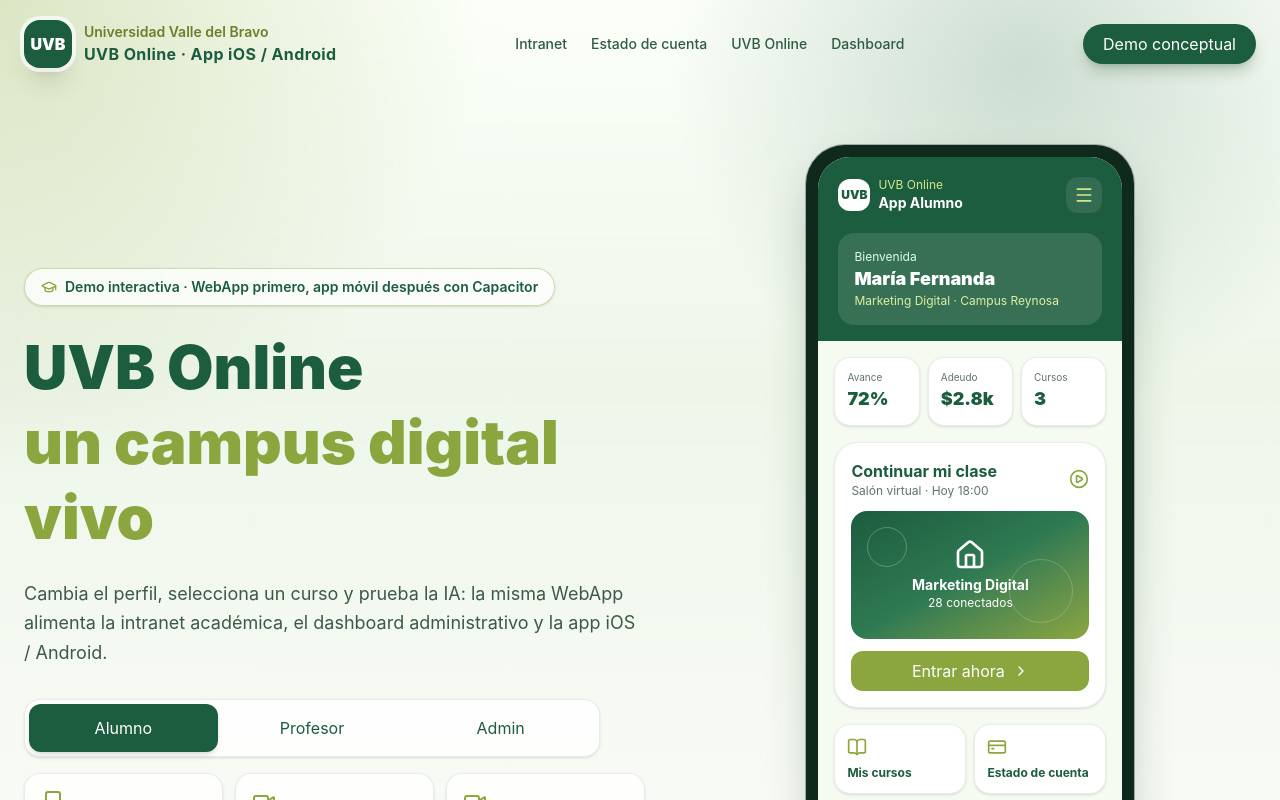
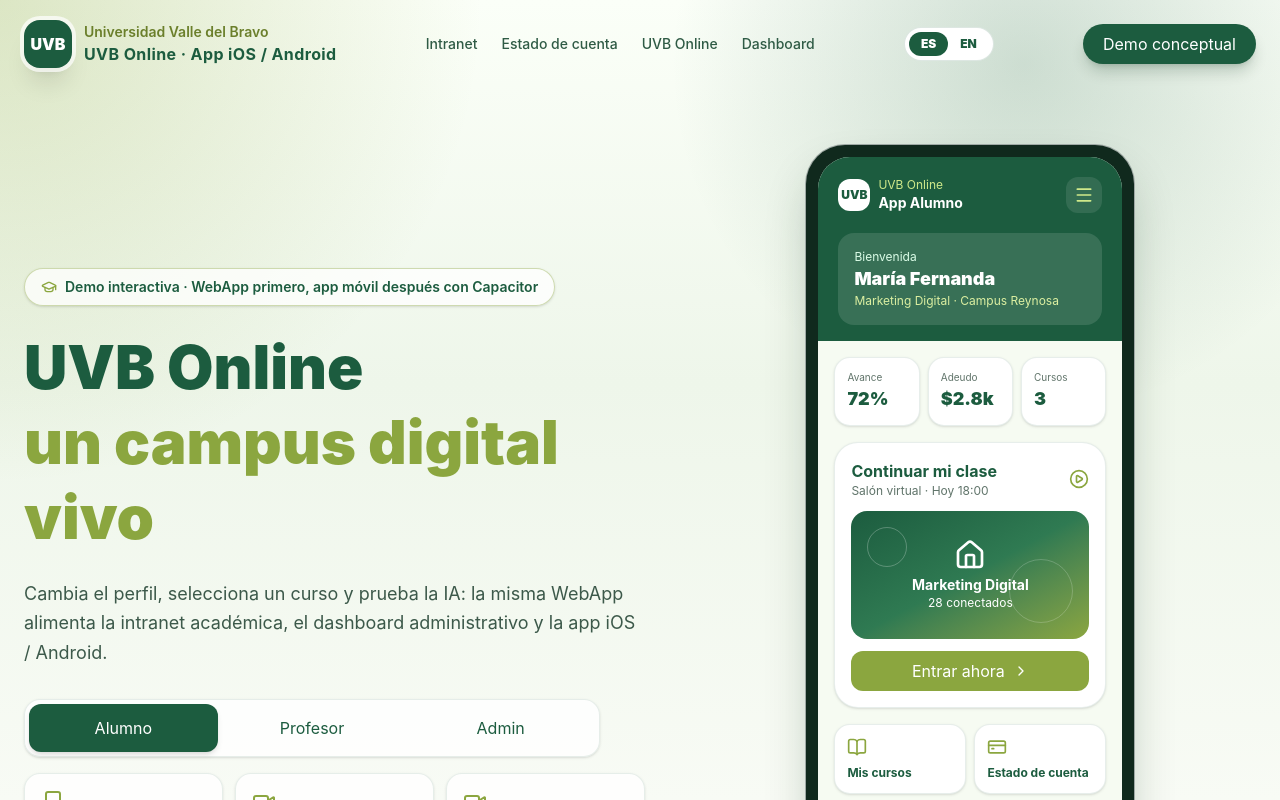
Before and after one commit to o7digital/uvb-online, a React (Vite) app: page / in a window 1280 px wide. Shown: the top 800 px of the page. Built offline with nearby package versions, Linux system fonts and the light colour scheme.

Commit message:
Add ES EN language switch

```diff
--- a/src/components/UVBOnlineAppDemo.jsx
+++ b/src/components/UVBOnlineAppDemo.jsx
@@ -28,6 +28,64 @@ import {
 } from "lucide-react";
 
 const navItems = ["Intranet", "Estado de cuenta", "UVB Online", "Dashboard"];
+
+const translations = {
+  en: {
+    "Estado de cuenta": "Account status",
+    "Demo conceptual": "Concept demo",
+    "Universidad Valle del Bravo": "Universidad Valle del Bravo",
+    "Demo interactiva · WebApp primero, app móvil después con Capacitor": "Interactive demo · WebApp first, mobile app later with Capacitor",
+    "un campus digital vivo": "a live digital campus",
+    "Cambia el perfil, selecciona un curso y prueba la IA: la misma WebApp alimenta la intranet académica, el dashboard administrativo y la app iOS / Android.": "Switch profiles, select a course and test the AI: the same WebApp powers the academic intranet, admin dashboard and iOS / Android app.",
+    Alumno: "Student",
+    Profesor: "Teacher",
+    Admin: "Admin",
+    "App Alumno": "Student App",
+    "App Profesor": "Teacher App",
+    "App Admin": "Admin App",
+    Bienvenida: "Welcome",
+    Avance: "Progress",
+    Adeudo: "Balance",
+    Cursos: "Courses",
+    Grupos: "Groups",
+    Tareas: "Tasks",
+    Alertas: "Alerts",
+    Alumnos: "Students",
+    Prospectos: "Prospects",
+    "Continuar mi clase": "Continue my class",
+    "Grupo en vivo": "Live group",
+    "Pulso operativo": "Operational pulse",
+    "Entrar ahora": "Enter now",
+    "Abrir aula": "Open classroom",
+    "Ver tablero": "Open dashboard",
+    "Mis cursos": "My courses",
+    Calendario: "Calendar",
+    Profesores: "Teachers",
+    "Módulo activo": "Active module",
+    "Admin WebApp": "Admin WebApp",
+    "Cursos y avance": "Courses and progress",
+    "Selecciona un curso para actualizar la app móvil.": "Select a course to update the mobile app.",
+    "físico + online": "physical + online",
+    "IA Académica": "Academic AI",
+    "Simulación Hugging Face": "Hugging Face simulation",
+    Caso: "Case",
+    "Solicitar CFDI": "Request CFDI",
+    "Módulos del MVP": "MVP modules",
+    "No es solo una app: es una plataforma operativa": "It is not just an app: it is an operating platform",
+    "Toca un módulo para verlo reflejado en el teléfono y entender cómo la WebApp conecta alumnos, profesores y administración.": "Tap a module to see it reflected on the phone and understand how the WebApp connects students, teachers and administration.",
+    "Módulo seleccionado": "Selected module",
+    "Impacto demo": "Demo impact",
+    "Base escalable": "Scalable base",
+    "Admin real": "Real admin",
+    "Cursos digitales con videos, salones virtuales, materiales descargables, seguimiento de avance y apoyo de HeyGen para contenidos introductorios.": "Digital courses with videos, virtual classrooms, downloadable materials, progress tracking and HeyGen support for introductory content.",
+    "Alta de alumnos, profesores, perfiles, fotografías, documentos, cursos, materias, calendario, contratos y parametrización básica.": "Student, teacher, profile, photo, document, course, subject, calendar, contract and basic settings management.",
+    "Astro, React, GitHub, Vercel, Supabase, Hugging Face y Capacitor para reducir costo sin perder arquitectura moderna.": "Astro, React, GitHub, Vercel, Supabase, Hugging Face and Capacitor to reduce cost without losing a modern architecture.",
+  },
+};
+
+function tr(text, lang) {
+  return translations[lang]?.[text] ?? text;
+}
 
 const personas = {
   alumno: {
@@ -154,7 +212,7 @@ const modules = [
   { icon: Smartphone, title: "App iOS / Android", text: "WebApp convertida en app móvil mediante Capacitor con navegación optimizada.", metric: "Base WebApp" },
 ];
 
-function PhonePreview({ persona, selectedCourse, activeModule }) {
+function PhonePreview({ persona, selectedCourse, activeModule, lang }) {
   const data = personas[persona];
   const AccentIcon = persona === "admin" ? UserRoundCog : persona === "profesor" ? GraduationCap : Home;
 
@@ -167,7 +225,7 @@ function PhonePreview({ persona, selectedCourse, activeModule }) {
               <div className="flex h-8 w-8 items-center justify-center rounded-xl bg-white text-xs font-black text-[#1c5c3f]">UVB</div>
               <div>
                 <div className="text-xs text-[#cfe98a]">UVB Online</div>
-                <div className="text-sm font-bold">App {data.label}</div>
+                <div className="text-sm font-bold">{tr(`App ${data.label}`, lang)}</div>
               </div>
             </div>
             <div className="flex h-9 w-9 items-center justify-center rounded-xl bg-white/10">
@@ -184,7 +242,7 @@ function PhonePreview({ persona, selectedCourse, activeModule }) {
               transition={{ duration: 0.22 }}
               className="rounded-2xl bg-white/12 p-4"
             >
-              <div className="text-xs text-green-100">Bienvenida</div>
+              <div className="text-xs text-green-100">{tr("Bienvenida", lang)}</div>
               <div className="text-lg font-black">{data.name}</div>
               <div className="text-xs text-[#dcefa1]">{data.role} · {data.campus}</div>
             </motion.div>
@@ -195,7 +253,7 @@ function PhonePreview({ persona, selectedCourse, activeModule }) {
           <div className="grid grid-cols-3 gap-2">
             {data.stats.map(([label, value]) => (
               <div key={label} className="rounded-2xl border border-[#1c5c3f]/10 bg-white p-3 shadow-sm">
-                <div className="text-[10px] text-[#60746a]">{label}</div>
+                <div className="text-[10px] text-[#60746a]">{tr(label, lang)}</div>
                 <div className="text-lg font-black text-[#1c5c3f]">{value}</div>
               </div>
             ))}
@@ -204,7 +262,7 @@ function PhonePreview({ persona, selectedCourse, activeModule }) {
           <motion.div layout className="rounded-3xl border border-[#1c5c3f]/10 bg-white p-4 shadow-sm">
             <div className="mb-3 flex items-center justify-between">
               <div>
-                <div className="font-bold text-[#1c5c3f]">{data.greeting}</div>
+                <div className="font-bold text-[#1c5c3f]">{tr(data.greeting, lang)}</div>
                 <div className="text-xs text-[#60746a]">{data.focus}</div>
               </div>
               <PlayCircle className="h-5 w-5 text-[#8ba63f]" />
@@ -219,7 +277,7 @@ function PhonePreview({ persona, selectedCourse, activeModule }) {
               </div>
             </div>
             <button className="mt-3 flex w-full items-center justify-center gap-2 rounded-xl bg-[#8ba63f] py-2 text-sm font-bold text-white">
-              {data.action}
+              {tr(data.action, lang)}
               <ChevronRight className="h-4 w-4" />
             </button>
           </motion.div>
@@ -228,7 +286,7 @@ function PhonePreview({ persona, selectedCourse, activeModule }) {
             {quickActions.map(({ icon: Icon, label }) => (
               <div key={label} className="rounded-2xl border border-[#1c5c3f]/10 bg-white p-3 shadow-sm">
                 <Icon className="mb-2 h-5 w-5 text-[#8ba63f]" />
-                <div className="text-xs font-bold text-[#1c5c3f]">{label}</div>
+                <div className="text-xs font-bold text-[#1c5c3f]">{tr(label, lang)}</div>
               </div>
             ))}
           </div>
@@ -236,7 +294,7 @@ function PhonePreview({ persona, selectedCourse, activeModule }) {
           <div className="rounded-2xl border border-[#8ba63f]/20 bg-[#eef6ea] p-3">
             <div className="flex items-center gap-2 text-xs font-black text-[#1c5c3f]">
               <Sparkles className="h-4 w-4 text-[#8ba63f]" />
-              Módulo activo
+              {tr("Módulo activo", lang)}
             </div>
             <div className="mt-1 text-sm font-bold text-[#1c5c3f]">{activeModule.title}</div>
             <div className="text-xs text-[#60746a]">{activeModule.metric}</div>
@@ -247,7 +305,7 @@ function PhonePreview({ persona, selectedCourse, activeModule }) {
   );
 }
 
-function AdminDashboard({ selectedCourseIndex, setSelectedCourseIndex, activePrompt, setActivePrompt }) {
+function AdminDashboard({ selectedCourseIndex, setSelectedCourseIndex, activePrompt, setActivePrompt, lang }) {
   const selectedCourse = courses[selectedCourseIndex];
   const prompt = aiPrompts[activePrompt];
 
@@ -255,7 +313,7 @@ function AdminDashboard({ selectedCourseIndex, setSelectedCourseIndex, activePro
     <div className="overflow-hidden rounded-[2rem] border border-[#1c5c3f]/10 bg-white/90 shadow-2xl shadow-green-950/10">
       <div className="flex items-center justify-between bg-[#1c5c3f] px-6 py-4 text-white">
         <div>
-          <div className="text-xs font-semibold text-[#cfe98a]">Admin WebApp</div>
+          <div className="text-xs font-semibold text-[#cfe98a]">{tr("Admin WebApp", lang)}</div>
           <div className="text-xl font-black">Dashboard UVB</div>
         </div>
         <Bell className="h-5 w-5 text-[#cfe98a]" />
@@ -264,7 +322,7 @@ function AdminDashboard({ selectedCourseIndex, setSelectedCourseIndex, activePro
         <div className="grid gap-3 sm:grid-cols-2 lg:grid-cols-4">
           {stats.map(([label, value, note]) => (
             <motion.div whileHover={{ y: -2 }} key={label} className="rounded-2xl border border-[#1c5c3f]/10 bg-[#f4f8f3] p-4">
-              <div className="text-xs text-[#60746a]">{label}</div>
+              <div className="text-xs text-[#60746a]">{tr(label, lang)}</div>
               <div className="text-2xl font-black text-[#1c5c3f]">{value}</div>
               <div className="text-xs font-semibold text-[#6b7f2b]">{note}</div>
             </motion.div>
@@ -275,10 +333,10 @@ function AdminDashboard({ selectedCourseIndex, setSelectedCourseIndex, activePro
           <div className="rounded-3xl border border-[#1c5c3f]/10 bg-white p-4">
             <div className="mb-4 flex items-center justify-between gap-3">
               <div>
-                <div className="font-black text-[#1c5c3f]">Cursos y avance</div>
-                <div className="text-xs text-[#60746a]">Selecciona un curso para actualizar la app móvil.</div>
+                <div className="font-black text-[#1c5c3f]">{tr("Cursos y avance", lang)}</div>
+                <div className="text-xs text-[#60746a]">{tr("Selecciona un curso para actualizar la app móvil.", lang)}</div>
               </div>
-              <span className="rounded-full bg-[#8ba63f]/15 px-3 py-1 text-xs font-bold text-[#6b7f2b]">físico + online</span>
+              <span className="rounded-full bg-[#8ba63f]/15 px-3 py-1 text-xs font-bold text-[#6b7f2b]">{tr("físico + online", lang)}</span>
             </div>
             <div className="space-y-3">
               {courses.map((course, index) => (
@@ -313,8 +371,8 @@ function AdminDashboard({ selectedCourseIndex, setSelectedCourseIndex, activePro
               <div className="mb-3 flex items-center gap-3">
                 <Bot className="h-6 w-6 text-[#cfe98a]" />
                 <div>
-                  <div className="font-black">IA Académica</div>
-                  <div className="text-xs text-green-100">Simulación Hugging Face</div>
+                  <div className="font-black">{tr("IA Académica", lang)}</div>
+                  <div className="text-xs text-green-100">{tr("Simulación Hugging Face", lang)}</div>
                 </div>
               </div>
               <div className="mb-3 flex items-center gap-2 rounded-2xl bg-white/12 p-3 text-sm text-green-50">
@@ -331,7 +389,7 @@ function AdminDashboard({ selectedCourseIndex, setSelectedCourseIndex, activePro
                       activePrompt === index ? "bg-[#cfe98a] text-[#1c5c3f]" : "bg-white/10 text-green-50"
                     }`}
                   >
-                    Caso {index + 1}
+                    {tr("Caso", lang)} {index + 1}
                   </button>
                 ))}
               </div>
@@ -352,7 +410,7 @@ function AdminDashboard({ selectedCourseIndex, setSelectedCourseIndex, activePro
 
             <div className="rounded-3xl border border-[#1c5c3f]/10 bg-white p-5">
               <div className="mb-3 flex items-center justify-between">
-                <div className="font-black text-[#1c5c3f]">Estado de cuenta</div>
+                <div className="font-black text-[#1c5c3f]">{tr("Estado de cuenta", lang)}</div>
                 <span className="rounded-full bg-amber-100 px-2 py-1 text-xs font-bold text-amber-800">{selectedCourse.name}</span>
               </div>
               <div className="space-y-2">
@@ -364,7 +422,7 @@ function AdminDashboard({ selectedCourseIndex, setSelectedCourseIndex, activePro
                   </div>
                 ))}
               </div>
-              <button className="mt-3 w-full rounded-xl bg-[#8ba63f] py-2 text-sm font-bold text-white">Solicitar CFDI</button>
+              <button className="mt-3 w-full rounded-xl bg-[#8ba63f] py-2 text-sm font-bold text-white">{tr("Solicitar CFDI", lang)}</button>
             </div>
           </div>
         </div>
@@ -379,6 +437,7 @@ export default function UVBOnlineAppDemo() {
   const [selectedCourseIndex, setSelectedCourseIndex] = useState(0);
   const [activeModuleIndex, setActiveModuleIndex] = useState(3);
   const [activePrompt, setActivePrompt] = useState(0);
+  const [lang, setLang] = useState("es");
 
   const selectedCourse = courses[selectedCourseIndex];
   const activeModule = modules[activeModuleIndex];
@@ -393,13 +452,25 @@ export default function UVBOnlineAppDemo() {
           <div className="flex min-w-0 items-center gap-3">
             <div className="flex h-12 w-12 shrink-0 items-center justify-center rounded-2xl bg-[#1c5c3f] font-black text-white shadow-xl ring-4 ring-white/70">UVB</div>
             <div className="min-w-0">
-              <div className="text-sm font-semibold text-[#6b7f2b]">Universidad Valle del Bravo</div>
+              <div className="text-sm font-semibold text-[#6b7f2b]">{tr("Universidad Valle del Bravo", lang)}</div>
               <div className="truncate font-bold tracking-wide text-[#1c5c3f]">UVB Online · App iOS / Android</div>
             </div>
           </div>
           <nav className="hidden items-center gap-6 text-sm font-medium text-[#2f5b45] md:flex">
-            {navItems.map((item) => <span key={item}>{item}</span>)}
+            {navItems.map((item) => <span key={item}>{tr(item, lang)}</span>)}
           </nav>
+          <div className="hidden rounded-full border border-[#1c5c3f]/15 bg-white p-1 text-xs font-black text-[#1c5c3f] md:flex">
+            {["es", "en"].map((item) => (
+              <button
+                key={item}
+                type="button"
+                onClick={() => setLang(item)}
+                className={`rounded-full px-3 py-1 uppercase ${lang === item ? "bg-[#1c5c3f] text-white" : ""}`}
+              >
+                {item}
+              </button>
+            ))}
+          </div>
           <button
             type="button"
             className="flex h-11 w-11 shrink-0 items-center justify-center rounded-xl border border-[#1c5c3f]/15 bg-white text-[#1c5c3f] shadow-sm md:hidden"
@@ -408,7 +479,7 @@ export default function UVBOnlineAppDemo() {
           >
             {isMobileMenuOpen ? <X className="h-5 w-5" /> : <Menu className="h-5 w-5" />}
           </button>
-          <button className="hidden rounded-full bg-[#1c5c3f] px-5 py-2 text-sm font-semibold text-white shadow-lg shadow-green-950/20 md:block">Demo conceptual</button>
+          <button className="hidden rounded-full bg-[#1c5c3f] px-5 py-2 text-sm font-semibold text-white shadow-lg shadow-green-950/20 md:block">{tr("Demo conceptual", lang)}</button>
         </header>
 
         {isMobileMenuOpen && (
@@ -421,6 +492,18 @@ export default function UVBOnlineAppDemo() {
                   className="rounded-xl px-3 py-2 text-left hover:bg-[#f4f8f3]"
                   onClick={() => setIsMobileMenuOpen(false)}
                 >
+                  {tr(item, lang)}
+                </button>
+              ))}
+            </div>
+            <div className="mt-3 grid grid-cols-2 rounded-xl border border-[#1c5c3f]/10 bg-[#f4f8f3] p-1 text-xs font-black text-[#1c5c3f]">
+              {["es", "en"].map((item) => (
+                <button
+                  key={item}
+                  type="button"
+                  onClick={() => setLang(item)}
+                  className={`rounded-lg px-3 py-2 uppercase ${lang === item ? "bg-[#1c5c3f] text-white" : ""}`}
+                >
                   {item}
                 </button>
               ))}
@@ -430,7 +513,7 @@ export default function UVBOnlineAppDemo() {
               className="mt-3 w-full rounded-xl bg-[#1c5c3f] px-4 py-2 text-sm font-semibold text-white"
               onClick={() => setIsMobileMenuOpen(false)}
             >
-              Demo conceptual
+              {tr("Demo conceptual", lang)}
             </button>
           </div>
         )}
@@ -440,14 +523,14 @@ export default function UVBOnlineAppDemo() {
             <motion.div initial={{ opacity: 0, y: 18 }} animate={{ opacity: 1, y: 0 }} transition={{ duration: 0.55 }}>
               <div className="mb-6 inline-flex items-center gap-2 rounded-full border border-[#8ba63f]/40 bg-white/75 px-4 py-2 text-sm font-semibold text-[#1c5c3f] shadow-sm">
                 <GraduationCap className="h-4 w-4 text-[#8ba63f]" />
-                Demo interactiva · WebApp primero, app móvil después con Capacitor
+                {tr("Demo interactiva · WebApp primero, app móvil después con Capacitor", lang)}
               </div>
               <h1 className="text-4xl font-black leading-tight text-[#1c5c3f] md:text-6xl">
                 UVB Online
-                <span className="block text-[#8ba63f]">un campus digital vivo</span>
+                <span className="block text-[#8ba63f]">{tr("un campus digital vivo", lang)}</span>
               </h1>
               <p className="mt-6 max-w-2xl text-lg leading-relaxed text-[#3c594a]">
-                Cambia el perfil, selecciona un curso y prueba la IA: la misma WebApp alimenta la intranet académica, el dashboard administrativo y la app iOS / Android.
+                {tr("Cambia el perfil, selecciona un curso y prueba la IA: la misma WebApp alimenta la intranet académica, el dashboard administrativo y la app iOS / Android.", lang)}
               </p>
 
               <div className="mt-8 grid gap-4">
@@ -461,7 +544,7 @@ export default function UVBOnlineAppDemo() {
                         persona === key ? "bg-[#1c5c3f] text-white shadow-md" : "text-[#1c5c3f] hover:bg-[#f4f8f3]"
                       }`}
                     >
-                      {item.label}
+                      {tr(item.label, lang)}
                     </button>
                   ))}
                 </div>
@@ -483,7 +566,7 @@ export default function UVBOnlineAppDemo() {
             </motion.div>
 
             <motion.div initial={{ opacity: 0, scale: 0.96 }} animate={{ opacity: 1, scale: 1 }} transition={{ duration: 0.65, delay: 0.1 }}>
-              <PhonePreview persona={persona} selectedCourse={selectedCourse} activeModule={activeModule} />
+              <PhonePreview persona={persona} selectedCourse={selectedCourse} activeModule={activeModule} lang={lang} />
             </motion.div>
           </section>
 
@@ -493,16 +576,17 @@ export default function UVBOnlineAppDemo() {
               setSelectedCourseIndex={setSelectedCourseIndex}
               activePrompt={activePrompt}
               setActivePrompt={setActivePrompt}
+              lang={lang}
             />
           </section>
 
           <section className="pt-20">
             <div className="mb-8 flex flex-col gap-4 md:flex-row md:items-end md:justify-between">
               <div>
-                <div className="mb-2 font-bold text-[#6b7f2b]">Módulos del MVP</div>
-                <h2 className="text-3xl font-black text-[#1c5c3f] md:text-4xl">No es solo una app: es una plataforma operativa</h2>
+                <div className="mb-2 font-bold text-[#6b7f2b]">{tr("Módulos del MVP", lang)}</div>
+                <h2 className="text-3xl font-black text-[#1c5c3f] md:text-4xl">{tr("No es solo una app: es una plataforma operativa", lang)}</h2>
               </div>
-              <p className="max-w-xl text-[#3c594a]">Toca un módulo para verlo reflejado en el teléfono y entender cómo la WebApp conecta alumnos, profesores y administración.</p>
+              <p className="max-w-xl text-[#3c594a]">{tr("Toca un módulo para verlo reflejado en el teléfono y entender cómo la WebApp conecta alumnos, profesores y administración.", lang)}</p>
             </div>
             <div className="grid gap-4 md:grid-cols-[1fr_.72fr]">
               <div className="grid gap-4 sm:grid-cols-2 lg:grid-cols-3">
@@ -531,11 +615,11 @@ export default function UVBOnlineAppDemo() {
                 <div className="mb-5 flex h-12 w-12 items-center justify-center rounded-2xl bg-white/10 text-[#cfe98a]">
                   <SelectedModuleIcon className="h-7 w-7" />
                 </div>
-                <div className="text-sm font-bold text-[#cfe98a]">Módulo seleccionado</div>
+                <div className="text-sm font-bold text-[#cfe98a]">{tr("Módulo seleccionado", lang)}</div>
                 <h3 className="mt-2 text-3xl font-black">{activeModule.title}</h3>
                 <p className="mt-4 leading-relaxed text-green-50">{activeModule.text}</p>
                 <div className="mt-5 rounded-2xl bg-white/10 p-4">
-                  <div className="text-xs text-green-100">Impacto demo</div>
+                  <div className="text-xs text-green-100">{tr("Impacto demo", lang)}</div>
                   <div className="mt-1 text-xl font-black text-[#cfe98a]">{activeModule.metric}</div>
                 </div>
               </motion.aside>
@@ -546,17 +630,17 @@ export default function UVBOnlineAppDemo() {
             <motion.div whileHover={{ y: -4 }} className="rounded-[2rem] bg-[#1c5c3f] p-6 text-white shadow-xl shadow-green-950/20">
               <Video className="mb-4 h-8 w-8 text-[#cfe98a]" />
               <h3 className="mb-3 text-2xl font-black">UVB Online</h3>
-              <p className="leading-relaxed text-green-50">Cursos digitales con videos, salones virtuales, materiales descargables, seguimiento de avance y apoyo de HeyGen para contenidos introductorios.</p>
+              <p className="leading-relaxed text-green-50">{tr("Cursos digitales con videos, salones virtuales, materiales descargables, seguimiento de avance y apoyo de HeyGen para contenidos introductorios.", lang)}</p>
             </motion.div>
             <motion.div whileHover={{ y: -4 }} className="rounded-[2rem] border border-[#1c5c3f]/10 bg-white/85 p-6 shadow-xl shadow-green-950/5">
               <UserRoundCog className="mb-4 h-8 w-8 text-[#8ba63f]" />
-              <h3 className="mb-3 text-2xl font-black text-[#1c5c3f]">Admin real</h3>
-              <p className="leading-relaxed text-[#3c594a]">Alta de alumnos, profesores, perfiles, fotografías, documentos, cursos, materias, calendario, contratos y parametrización básica.</p>
+              <h3 className="mb-3 text-2xl font-black text-[#1c5c3f]">{tr("Admin real", lang)}</h3>
+              <p className="leading-relaxed text-[#3c594a]">{tr("Alta de alumnos, profesores, perfiles, fotografías, documentos, cursos, materias, calendario, contratos y parametrización básica.", lang)}</p>
             </motion.div>
             <motion.div whileHover={{ y: -4 }} className="rounded-[2rem] border border-[#1c5c3f]/10 bg-white/85 p-6 shadow-xl shadow-green-950/5">
               <ShieldCheck className="mb-4 h-8 w-8 text-[#8ba63f]" />
-              <h3 className="mb-3 text-2xl font-black text-[#1c5c3f]">Base escalable</h3>
-              <p className="leading-relaxed text-[#3c594a]">Astro, React, GitHub, Vercel, Supabase, Hugging Face y Capacitor para reducir costo sin perder arquitectura moderna.</p>
+              <h3 className="mb-3 text-2xl font-black text-[#1c5c3f]">{tr("Base escalable", lang)}</h3>
+              <p className="leading-relaxed text-[#3c594a]">{tr("Astro, React, GitHub, Vercel, Supabase, Hugging Face y Capacitor para reducir costo sin perder arquitectura moderna.", lang)}</p>
             </motion.div>
           </section>
         </main>
```
